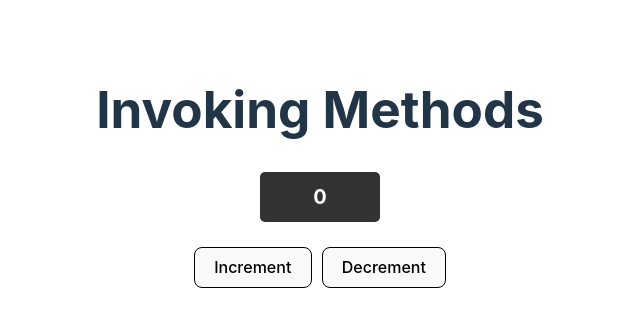
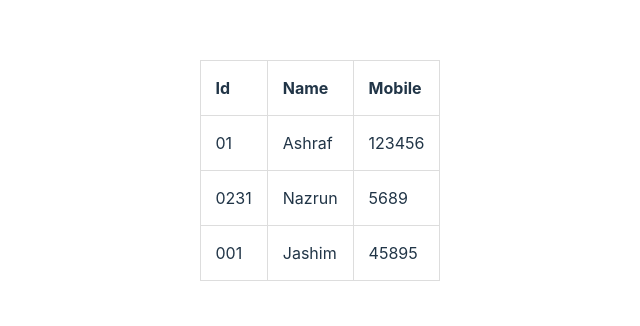
Before and after one commit to ashrafbd1496/Vue-Js-with-Polash, a Vue app: page / in a window 1280 px wide. Shown: the part 230-556 px from the top of the page, without its empty margins (320-960 px from the left). Built offline with nearby package versions, Linux system fonts and the light colour scheme.

Commit message:
Lifecycle hooks onMounted and Updated

```diff
--- a/src/App.vue
+++ b/src/App.vue
@@ -1,10 +1,10 @@
 <script setup>
 import { ref } from "vue";
-import InvokeMethod from "./components/InvokeMethod.vue";
+import LifecycleHook from "./components/LifecycleHook.vue";
 </script>
 <template>
   <div>
-    <InvokeMethod />
+    <LifecycleHook />
   </div>
 </template>
 
--- a/src/components/LifecycleHook.vue
+++ b/src/components/LifecycleHook.vue
@@ -0,0 +1,71 @@
+<script setup>
+import { ref, onMounted, onUpdated } from "vue";
+
+const users = ref([]);
+
+function getUsers() {
+  users.value = [
+    {
+      id: "01",
+      name: "Ashraf",
+      mobile: "123456",
+    },
+    {
+      id: "0231",
+      name: "Nazrun",
+      mobile: "5689",
+    },
+    {
+      id: "001",
+      name: "Jashim",
+      mobile: "45895",
+    },
+  ];
+}
+onMounted(() => {
+  console.log("OnMounted Fired");
+  getUsers();
+});
+onUpdated(() => {
+  console.log("Updated Fired");
+});
+</script>
+<template>
+  <div class="container">
+    <div class="users">
+      <table>
+        <thead>
+          <tr>
+            <th>Id</th>
+            <th>Name</th>
+            <th>Mobile</th>
+          </tr>
+        </thead>
+
+        <tbody>
+          <tr v-for="user in users" :key="user.id">
+            <td>{{ user.id }}</td>
+            <td>{{ user.name }}</td>
+            <td>{{ user.mobile }}</td>
+          </tr>
+        </tbody>
+      </table>
+    </div>
+  </div>
+</template>
+
+<style scoped>
+.container > table,
+td,
+th {
+  border: 1px solid #ddd;
+  text-align: left;
+  padding: 15px;
+}
+
+table {
+  border-collapse: collapse;
+  width: 100%;
+}
+
+</style>
```
Also changed, not shown: 1 other file (tests, documents, lock files or other folders).
